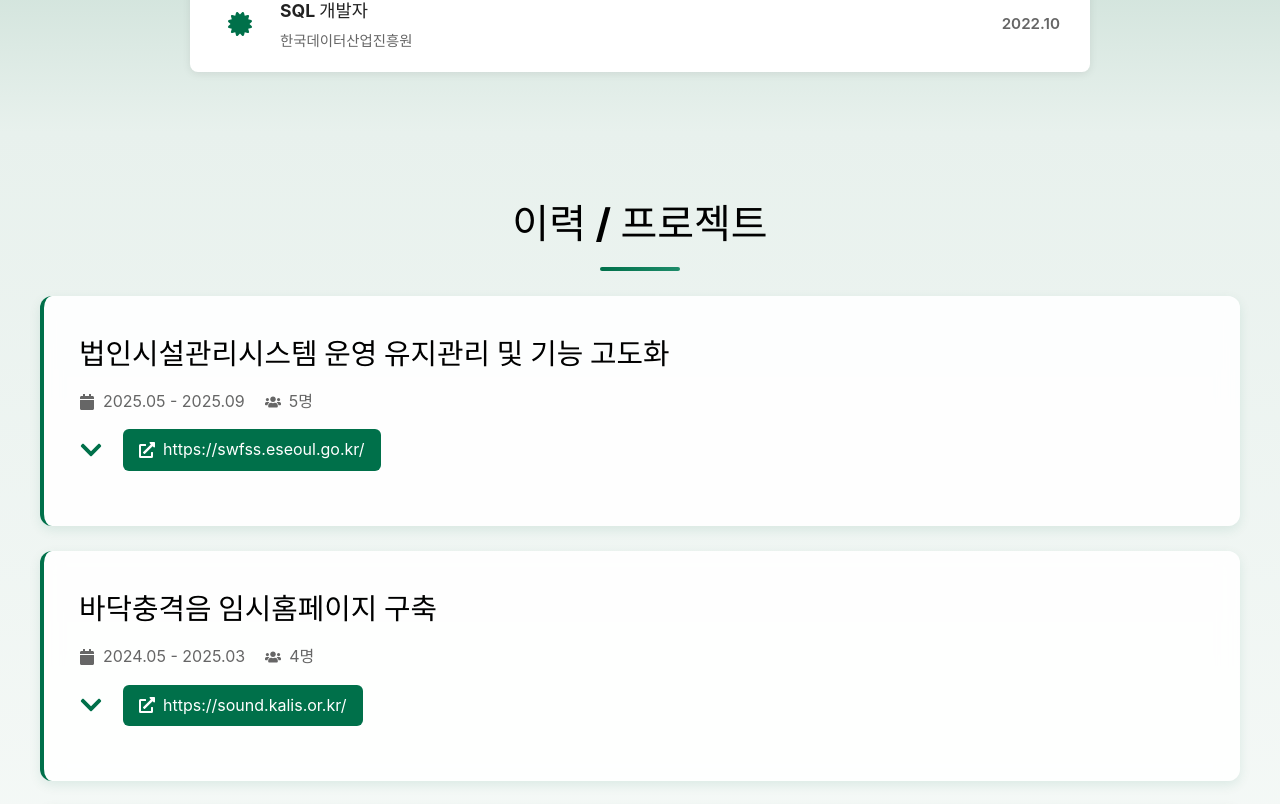
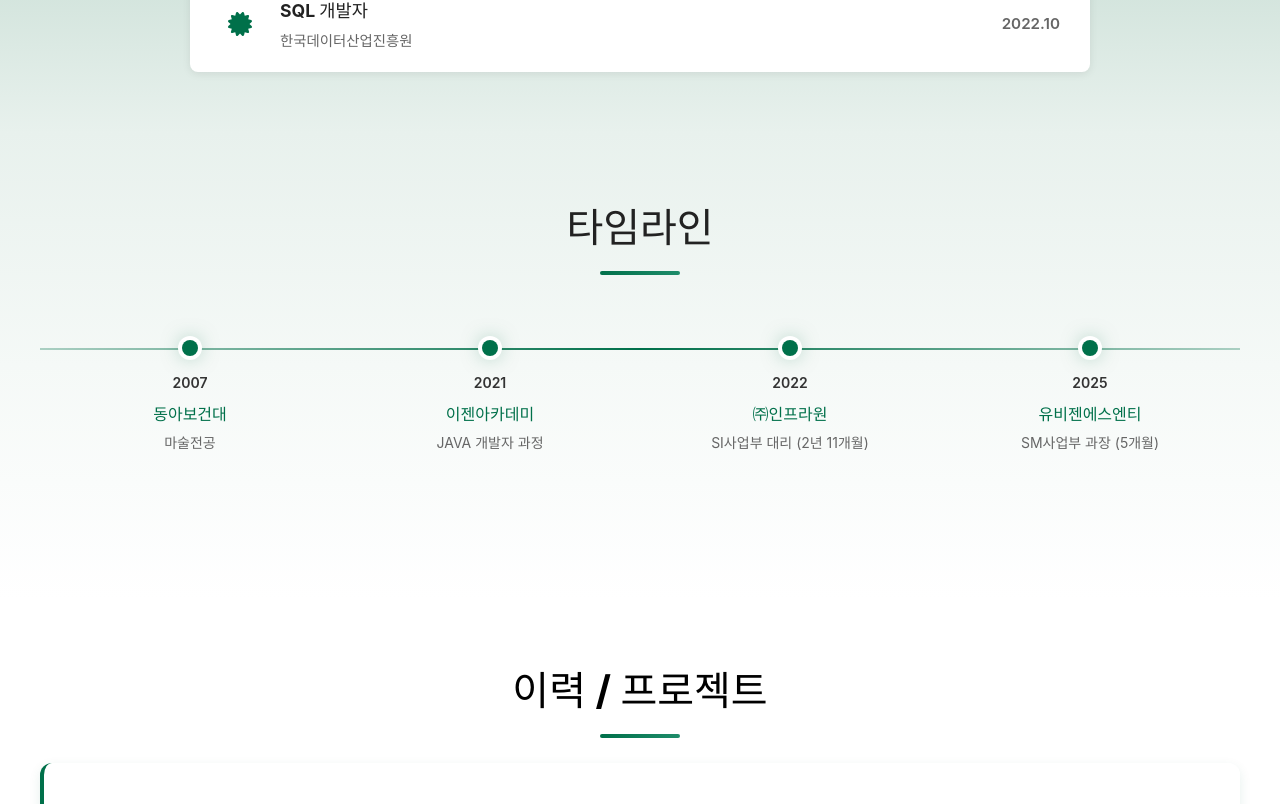
Before and after one commit to RainyRooftopCoder/rainy-rooftop, a React (Vite) app: page / in a window 1280 px wide. Shown: the part 1894-2698 px from the top of the page. Built offline with nearby package versions, Linux system fonts and the light colour scheme.

Commit message:
add timeline

```diff
--- a/src/App.tsx
+++ b/src/App.tsx
@@ -2,6 +2,7 @@ import Navigation from './components/Navigation';
 import Hero from './components/Hero';
 import Skills from './components/Skills';
 import Certifications from './components/Certifications';
+import Timeline from './components/Timeline';
 import Career from './components/Career';
 import SideProjects from './components/SideProjects';
 import { personalInfo, skills, certifications, projects, sideProjects } from './data/portfolioData';
@@ -13,6 +14,7 @@ function App() {
       <Hero data={personalInfo} />
       <Skills data={skills} />
       <Certifications data={certifications} />
+      <Timeline />
       <Career data={projects} />
       <SideProjects data={sideProjects} />
     </div>
--- /dev/null
+++ b/src/components/Timeline.css
@@ -0,0 +1,153 @@
+.timeline-section {
+    padding: 4rem 2rem;
+    background: linear-gradient(180deg, #e8f1ed 0%, #f5f9f7 50%, #ffffff 100%);
+}
+
+.timeline-container {
+    position: relative;
+    max-width: 1200px;
+    margin: 3rem auto;
+    padding: 2rem 0;
+    overflow-x: auto;
+    overflow-y: hidden;
+}
+
+.timeline-container::-webkit-scrollbar {
+    height: 8px;
+}
+
+.timeline-container::-webkit-scrollbar-track {
+    background: rgba(0, 112, 74, 0.1);
+    border-radius: 10px;
+}
+
+.timeline-container::-webkit-scrollbar-thumb {
+    background: rgba(0, 112, 74, 0.5);
+    border-radius: 10px;
+}
+
+.timeline-container::-webkit-scrollbar-thumb:hover {
+    background: rgba(0, 112, 74, 0.8);
+}
+
+.timeline-container > div {
+    position: relative;
+    min-width: 100%;
+}
+
+.timeline-line {
+    position: absolute;
+    top: 8px;
+    left: 0;
+    right: 0;
+    height: 2px;
+    background: linear-gradient(90deg, rgba(0, 112, 74, 0.3) 0%, #00704a 50%, rgba(0, 112, 74, 0.3) 100%);
+}
+
+.timeline-item {
+    position: relative;
+    display: inline-block;
+    width: 25%;
+    text-align: center;
+    cursor: pointer;
+}
+
+.timeline-dot {
+    position: relative;
+    width: 16px;
+    height: 16px;
+    background: #00704a;
+    border-radius: 50%;
+    margin: 0 auto 1rem;
+    z-index: 2;
+    box-shadow: 0 0 0 4px #ffffff, 0 0 20px rgba(0, 112, 74, 0.5);
+    transition: all 0.3s ease;
+}
+
+.timeline-item:hover .timeline-dot {
+    transform: scale(1.3);
+    box-shadow: 0 0 0 6px #ffffff, 0 0 30px rgba(0, 112, 74, 0.8);
+}
+
+.timeline-content {
+    position: relative;
+    margin-top: 1rem;
+}
+
+.timeline-year {
+    font-size: 0.875rem;
+    color: #333333;
+    margin-bottom: 0.5rem;
+    font-weight: 600;
+}
+
+.timeline-title {
+    font-size: 1rem;
+    font-weight: 600;
+    color: #00704a;
+    margin-bottom: 0.25rem;
+}
+
+.timeline-subtitle {
+    font-size: 0.875rem;
+    color: #666666;
+}
+
+.timeline-tooltip {
+    position: absolute;
+    top: -120px;
+    left: 50%;
+    transform: translateX(-50%);
+    background: rgba(255, 255, 255, 0.98);
+    border: 2px solid #00704a;
+    border-radius: 8px;
+    padding: 1rem;
+    min-width: 200px;
+    box-shadow: 0 10px 30px rgba(0, 112, 74, 0.3);
+    z-index: 10;
+    white-space: nowrap;
+}
+
+.timeline-tooltip::after {
+    content: '';
+    position: absolute;
+    bottom: -10px;
+    left: 50%;
+    transform: translateX(-50%);
+    width: 0;
+    height: 0;
+    border-left: 10px solid transparent;
+    border-right: 10px solid transparent;
+    border-top: 10px solid #00704a;
+}
+
+.timeline-tooltip div {
+    color: #333333;
+    font-size: 0.875rem;
+    line-height: 1.6;
+}
+
+/* 반응형 디자인 */
+@media (max-width: 768px) {
+    .timeline-container {
+        margin-left: 0;
+        margin-right: 0;
+        padding: 2rem 1rem;
+    }
+
+    .timeline-container > div {
+        min-width: 800px;
+    }
+
+    .timeline-line {
+        top: 8px;
+    }
+
+    .timeline-item {
+        width: 25%;
+    }
+
+    .timeline-tooltip {
+        white-space: nowrap;
+    }
+}
--- /dev/null
+++ b/src/components/Timeline.tsx
@@ -0,0 +1,105 @@
+import { motion } from 'framer-motion';
+import { useState } from 'react';
+import './Timeline.css';
+
+interface TimelineEvent {
+    id: string;
+    year: string;
+    title: string;
+    subtitle: string;
+    details: string;
+    dateRange?: string;
+}
+
+const timelineData: TimelineEvent[] = [
+    {
+        id: 'college',
+        year: '2007',
+        title: '동아보건대',
+        subtitle: '마술전공',
+        details: '2007.03 - 2009.02',
+    },
+    {
+        id: 'education',
+        year: '2021',
+        title: '이젠아카데미',
+        subtitle: 'JAVA 개발자 과정',
+        details: '2021.10 - 2022.04',
+    },
+    {
+        id: 'infra',
+        year: '2022',
+        title: '㈜인프라원',
+        subtitle: 'SI사업부 대리 (2년 11개월)',
+        details: '2022.05 - 2025.03',
+    },
+    {
+        id: 'ubigen',
+        year: '2025',
+        title: '유비젠에스엔티',
+        subtitle: 'SM사업부 과장 (5개월)',
+        details: '2025.05 - 2025.09',
+    },
+];
+
+const Timeline = () => {
+    const [hoveredId, setHoveredId] = useState<string | null>(null);
+
+    return (
+        <section id="timeline" className="section timeline-section">
+            <div className="container">
+                <motion.h2
+                    className="section-title"
+                    initial={{ opacity: 0, y: 20 }}
+                    whileInView={{ opacity: 1, y: 0 }}
+                    viewport={{ once: true }}
+                    transition={{ duration: 0.6 }}
+                >
+                    타임라인
+                </motion.h2>
+
+                <div className="timeline-container">
+                    <div>
+                        <div className="timeline-line"></div>
+
+                        {timelineData.map((event, index) => (
+                        <motion.div
+                            key={event.id}
+                            className="timeline-item"
+                            initial={{ opacity: 0, y: 20 }}
+                            whileInView={{ opacity: 1, y: 0 }}
+                            viewport={{ once: true }}
+                            transition={{ duration: 0.5, delay: index * 0.1 }}
+                            onMouseEnter={() => setHoveredId(event.id)}
+                            onMouseLeave={() => setHoveredId(null)}
+                        >
+                            <div className="timeline-dot"></div>
+                            <div className="timeline-content">
+                                <div className="timeline-year">{event.year}</div>
+                                <div className="timeline-title">{event.title}</div>
+                                <div className="timeline-subtitle">{event.subtitle}</div>
+
+                                {hoveredId === event.id && (
+                                    <motion.div
+                                        className="timeline-tooltip"
+                                        initial={{ opacity: 0, y: -10 }}
+                                        animate={{ opacity: 1, y: 0 }}
+                                        exit={{ opacity: 0 }}
+                                        transition={{ duration: 0.2 }}
+                                    >
+                                        {event.details.split('\n').map((line, i) => (
+                                            <div key={i}>{line}</div>
+                                        ))}
+                                    </motion.div>
+                                )}
+                            </div>
+                        </motion.div>
+                        ))}
+                    </div>
+                </div>
+            </div>
+        </section>
+    );
+};
+
+export default Timeline;
--- a/src/index.css
+++ b/src/index.css
@@ -360,7 +360,7 @@ button {
 
 /* Career Section */
 .career-section {
-    background: linear-gradient(180deg, #e8f1ed 0%, #f5f9f7 50%, #ffffff 100%);
+    background: linear-gradient(180deg, #ffffff 0%, #ffffff 100%);
     color: var(--color-dark);
 }
 
```
